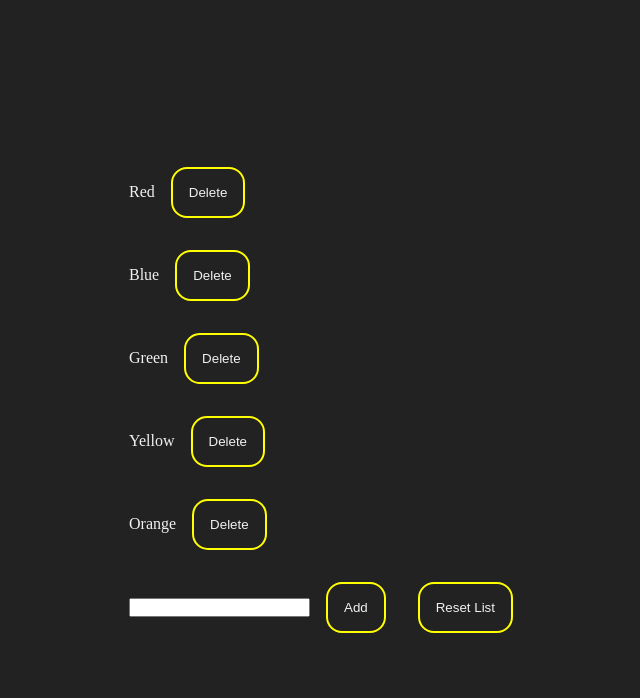
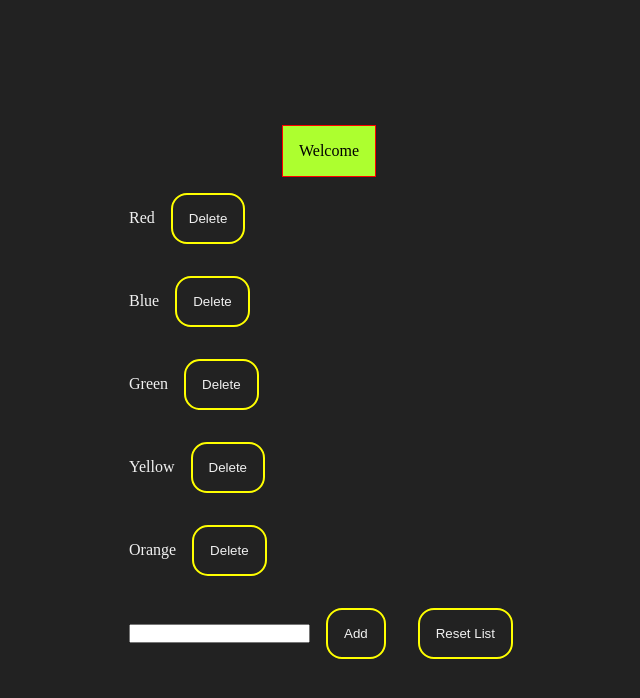
Before and after one commit to hsrvms/develhope-exercises, a React (Vite) app in the folder React/: page / in a window 1280 px wide. Shown: the top 698 px of the page, without its empty margins (311-951 px from the left). Built offline with nearby package versions, Linux system fonts and the light colour scheme.

Commit message:
60-styling-components

```diff
--- a/React/src/App.css
+++ b/React/src/App.css
@@ -11,6 +11,7 @@ body {
 
 #app {
   display: flex;
+  flex-direction: column;
   justify-content: center;
   align-items: center;
 
--- a/React/src/App.jsx
+++ b/React/src/App.jsx
@@ -1,4 +1,5 @@
 import { useState } from "react";
+import Welcome from './components/Welcome'
 import TodoList from "./components/TodoList";
 
 import "./App.css";
@@ -42,6 +43,7 @@ const App = () => {
 
 	return (
 		<div id="app">
+			<Welcome />
 			<TodoList
 				items={items}
 				handleSubmit={handleSubmit}
--- /dev/null
+++ b/React/src/components/Welcome.jsx
@@ -0,0 +1,8 @@
+
+const Welcome = () => {
+  return (
+    <div className="welcome">Welcome</div>
+  )
+}
+
+export default Welcome
--- /dev/null
+++ b/React/src/index.css
@@ -0,0 +1,6 @@
+.welcome {
+  padding: 1rem;
+  background: greenyellow;
+  color: black;
+  border: 1px solid red;
+}
--- a/React/src/main.jsx
+++ b/React/src/main.jsx
@@ -2,6 +2,7 @@ import { StrictMode } from "react";
 import { createRoot } from "react-dom/client";
 import App from "./App";
 
+import './index.css';
 
 const root = createRoot(document.getElementById("root"));
 
```
